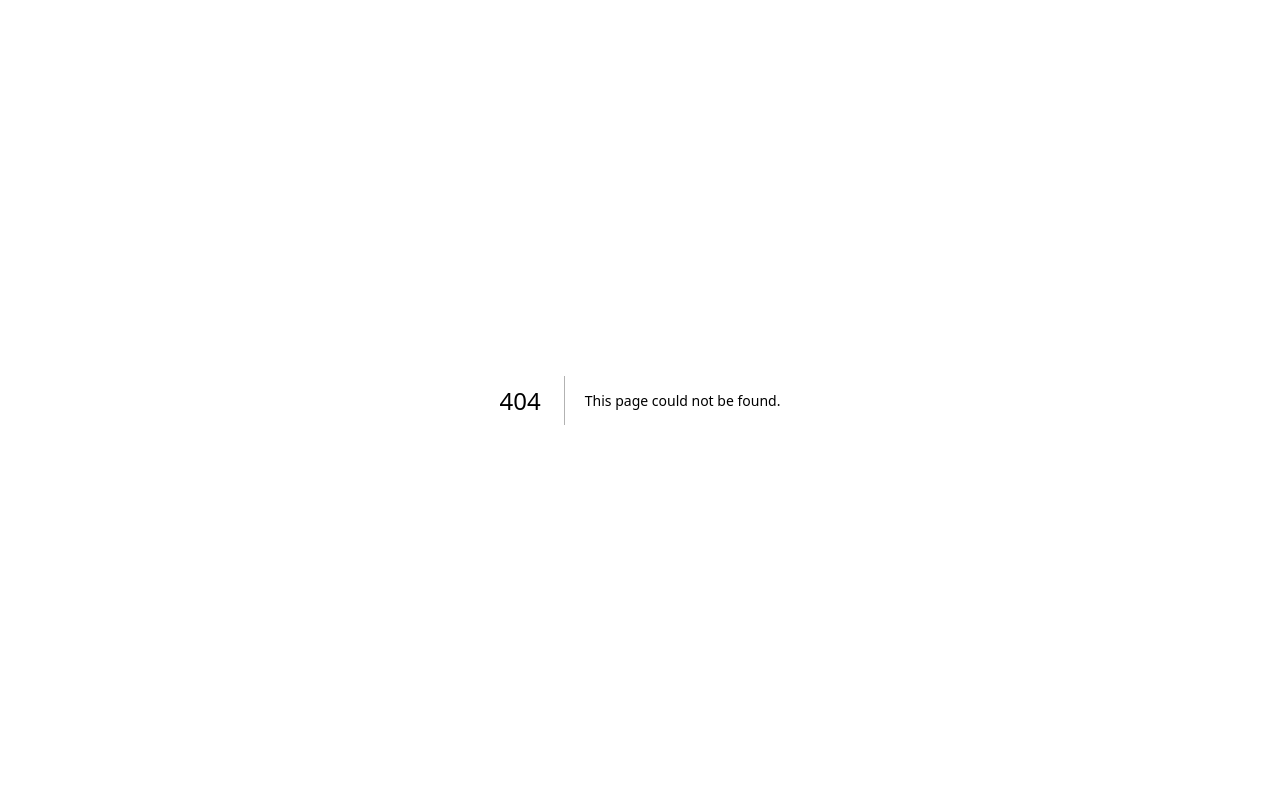
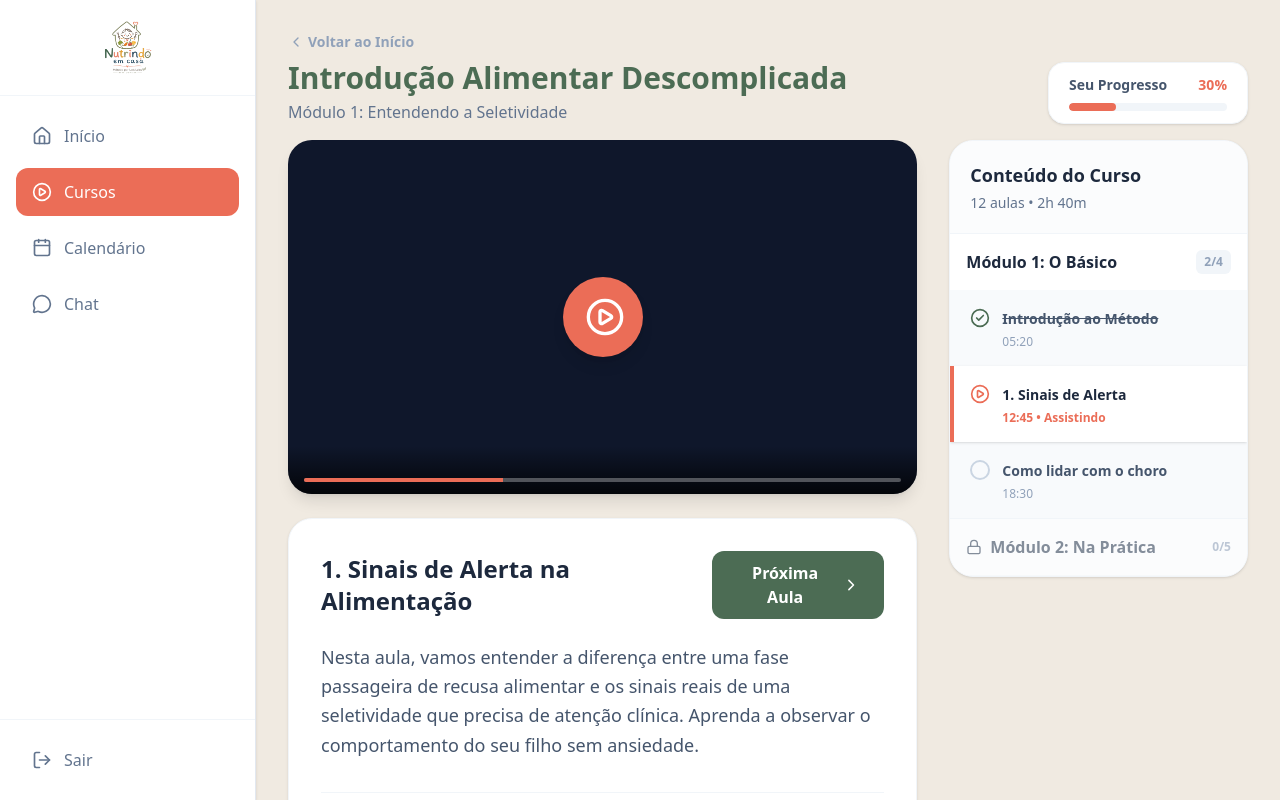
Before and after one commit to Leles05/Nutrindo-em-casa, a Next.js app: page /dashboard/cursos in a window 1280 px wide. Before the commit this address had no page. Built offline with nearby package versions, Linux system fonts and the light colour scheme.

Commit message:
feat(cursos): implementa interface do player de video e navegacao de modulos, Prepara espaco para iframe seguro com Domain-Level Privacy

```diff
--- /dev/null
+++ b/src/app/dashboard/cursos/page.tsx
@@ -0,0 +1,157 @@
+"use client";
+
+import { PlayCircle, CheckCircle2, FileText, Lock, ChevronLeft, ChevronRight } from "lucide-react";
+import Link from "next/link";
+
+export default function CursosPage() {
+  return (
+    <div className="max-w-6xl mx-auto space-y-6 animation-fade-in pb-10">
+
+      {/* Cabeçalho do Curso */}
+      <header className="flex flex-col md:flex-row md:items-end justify-between gap-4 mb-4">
+        <div>
+          <Link href="/dashboard" className="text-sm font-semibold text-slate-400 hover:text-[#4C6C54] flex items-center gap-1 mb-2 transition-colors">
+            <ChevronLeft className="h-4 w-4" /> Voltar ao Início
+          </Link>
+          <h1 className="text-3xl font-extrabold text-[#4C6C54]">
+            Introdução Alimentar Descomplicada
+          </h1>
+          <p className="text-slate-500 mt-1 text-base">Módulo 1: Entendendo a Seletividade</p>
+        </div>
+
+        {/* Progresso Geral */}
+        <div className="bg-white px-5 py-3 rounded-2xl border border-slate-100 shadow-sm min-w-[200px]">
+          <div className="flex justify-between text-sm font-bold mb-2">
+            <span className="text-slate-600">Seu Progresso</span>
+            <span className="text-[#EB6D57]">30%</span>
+          </div>
+          <div className="h-2 w-full bg-slate-100 rounded-full overflow-hidden">
+            <div className="h-full bg-[#EB6D57] rounded-full w-[30%]"></div>
+          </div>
+        </div>
+      </header>
+
+      {/* Grid Principal: Player (Esquerda) + Playlist (Direita) */}
+      <div className="grid grid-cols-1 lg:grid-cols-3 gap-8">
+
+        {/* COLUNA ESQUERDA: Player e Conteúdo da Aula */}
+        <div className="lg:col-span-2 space-y-6">
+
+          {/* Área do Player de Vídeo (Onde entrará o iframe do Vimeo/PandaVideo) */}
+          <div className="w-full aspect-video bg-slate-900 rounded-3xl overflow-hidden relative shadow-lg group">
+            {/* Mock Visual do Player para a Etapa 03 */}
+            <div className="absolute inset-0 flex flex-col items-center justify-center">
+              <button className="h-20 w-20 bg-[#EB6D57] rounded-full flex items-center justify-center text-white shadow-lg hover:scale-105 hover:bg-[#d55e49] transition-transform duration-300">
+                <PlayCircle className="h-10 w-10 ml-1" />
+              </button>
+            </div>
+            {/* Barra inferior falsa do player */}
+            <div className="absolute bottom-0 w-full h-12 bg-gradient-to-t from-black/80 to-transparent flex items-end px-4 pb-3">
+              <div className="w-full h-1 bg-white/30 rounded-full overflow-hidden">
+                <div className="h-full bg-[#EB6D57] w-1/3"></div>
+              </div>
+            </div>
+          </div>
+
+          {/* Título e Descrição da Aula Atual */}
+          <div className="bg-white p-6 md:p-8 rounded-3xl shadow-sm border border-slate-100">
+            <div className="flex flex-col sm:flex-row sm:items-center justify-between gap-4 mb-6">
+              <h2 className="text-2xl font-bold text-slate-800">1. Sinais de Alerta na Alimentação</h2>
+              <button className="flex items-center justify-center gap-2 bg-[#4C6C54] hover:bg-[#3a5340] text-white px-6 py-2.5 rounded-xl font-bold transition-colors w-full sm:w-auto">
+                Próxima Aula <ChevronRight className="h-5 w-5" />
+              </button>
+            </div>
+
+            <p className="text-slate-600 leading-relaxed mb-8 text-lg">
+              Nesta aula, vamos entender a diferença entre uma fase passageira de recusa alimentar e os sinais reais de uma seletividade que precisa de atenção clínica. Aprenda a observar o comportamento do seu filho sem ansiedade.
+            </p>
+
+            {/* Materiais Complementares (Downloads) */}
+            <div className="pt-6 border-t border-slate-100">
+              <h3 className="text-sm font-bold text-slate-400 uppercase tracking-wider mb-4">Materiais Complementares</h3>
+              <div className="grid grid-cols-1 sm:grid-cols-2 gap-4">
+                <a href="#" className="flex items-center gap-3 p-4 rounded-2xl bg-slate-50 border border-slate-100 hover:border-[#4C6C54]/30 hover:bg-[#4C6C54]/5 transition-colors group">
+                  <div className="h-10 w-10 bg-white rounded-xl flex items-center justify-center text-slate-400 group-hover:text-[#4C6C54] shadow-sm">
+                    <FileText className="h-5 w-5" />
+                  </div>
+                  <div>
+                    <h4 className="font-semibold text-slate-700 group-hover:text-[#4C6C54]">Checklist de Sinais</h4>
+                    <p className="text-xs text-slate-500">PDF • 1.2 MB</p>
+                  </div>
+                </a>
+              </div>
+            </div>
+          </div>
+        </div>
+
+        {/* COLUNA DIREITA: Playlist / Módulos */}
+        <div className="lg:col-span-1">
+          <div className="bg-white rounded-3xl shadow-sm border border-slate-100 overflow-hidden sticky top-24">
+
+            {/* Header da Playlist */}
+            <div className="p-5 border-b border-slate-100 bg-slate-50/50">
+              <h3 className="font-bold text-slate-800 text-lg">Conteúdo do Curso</h3>
+              <p className="text-sm text-slate-500 mt-1">12 aulas • 2h 40m</p>
+            </div>
+
+            {/* Lista de Módulos (Estilo Acordeão aberto) */}
+            <div className="max-h-[600px] overflow-y-auto custom-scrollbar">
+
+              {/* Módulo 1 (Ativo) */}
+              <div className="border-b border-slate-100">
+                <div className="p-4 bg-white flex justify-between items-center cursor-pointer">
+                  <h4 className="font-bold text-slate-800">Módulo 1: O Básico</h4>
+                  <span className="text-xs font-bold text-slate-400 bg-slate-100 px-2 py-1 rounded-md">2/4</span>
+                </div>
+
+                {/* Aulas do Módulo 1 */}
+                <div className="bg-slate-50 flex flex-col">
+
+                  {/* Aula Assistida */}
+                  <button className="flex items-start gap-3 p-4 hover:bg-slate-100 transition-colors text-left border-l-4 border-transparent">
+                    <CheckCircle2 className="h-5 w-5 text-[#4C6C54] shrink-0 mt-0.5" />
+                    <div>
+                      <span className="text-sm font-semibold text-slate-600 line-through">Introdução ao Método</span>
+                      <span className="block text-xs text-slate-400 mt-1">05:20</span>
+                    </div>
+                  </button>
+
+                  {/* Aula Atual (Assistindo) */}
+                  <button className="flex items-start gap-3 p-4 bg-white border-l-4 border-[#EB6D57] transition-colors text-left shadow-sm">
+                    <PlayCircle className="h-5 w-5 text-[#EB6D57] shrink-0 mt-0.5" />
+                    <div>
+                      <span className="text-sm font-bold text-slate-800">1. Sinais de Alerta</span>
+                      <span className="block text-xs text-[#EB6D57] font-semibold mt-1">12:45 • Assistindo</span>
+                    </div>
+                  </button>
+
+                  {/* Aula Pendente */}
+                  <button className="flex items-start gap-3 p-4 hover:bg-slate-100 transition-colors text-left border-l-4 border-transparent group">
+                    <div className="h-5 w-5 rounded-full border-2 border-slate-300 group-hover:border-[#4C6C54] shrink-0 mt-0.5"></div>
+                    <div>
+                      <span className="text-sm font-semibold text-slate-600 group-hover:text-slate-800">Como lidar com o choro</span>
+                      <span className="block text-xs text-slate-400 mt-1">18:30</span>
+                    </div>
+                  </button>
+
+                </div>
+              </div>
+
+              {/* Módulo 2 (Bloqueado) */}
+              <div className="border-b border-slate-100 opacity-60 bg-slate-50">
+                <div className="p-4 flex justify-between items-center cursor-not-allowed">
+                  <h4 className="font-bold text-slate-700 flex items-center gap-2">
+                    <Lock className="h-4 w-4" /> Módulo 2: Na Prática
+                  </h4>
+                  <span className="text-xs font-bold text-slate-400">0/5</span>
+                </div>
+              </div>
+
+            </div>
+          </div>
+        </div>
+
+      </div>
+    </div>
+  );
+}
```
